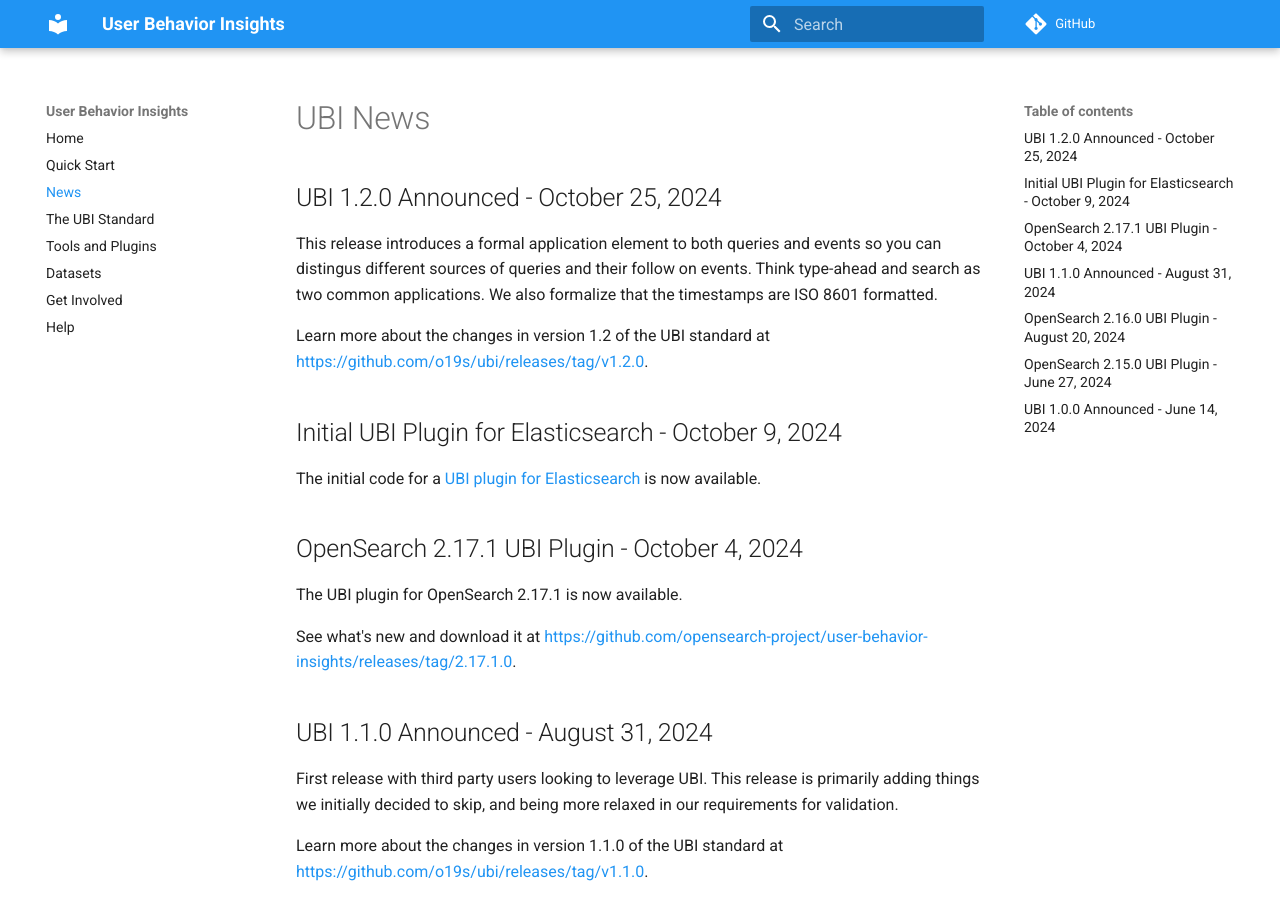
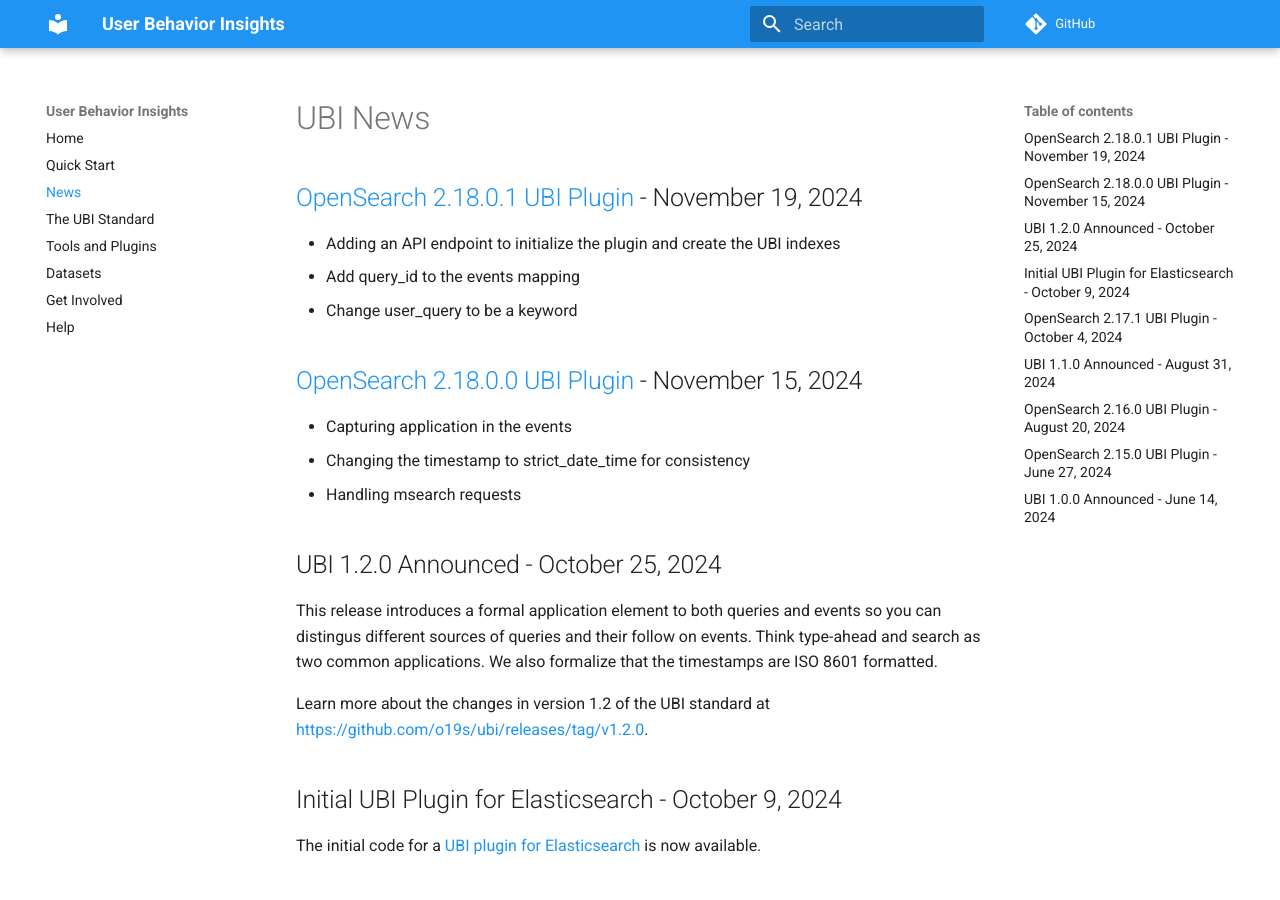
Before and after one commit to o19s/ubi-website, an MkDocs documentation site: the page built from docs/news.md, in a window 1280 px wide and 900 px high. Built offline with MkDocs 1.6.1 and Material for MkDocs 9.7.7, drawn with Linux system fonts in a browser that asks for light colours; comment, search, counter and statistics services are not loaded.

Commit message:
Updating news page.

```diff
--- a/docs/news.md
+++ b/docs/news.md
@@ -1,4 +1,16 @@
 # UBI News
+
+## [OpenSearch 2.18.0.1 UBI Plugin](https://github.com/opensearch-project/user-behavior-insights/releases/tag/2.18.0.1) - November 19, 2024
+
+* Adding an API endpoint to initialize the plugin and create the UBI indexes
+* Add query_id to the events mapping
+* Change user_query to be a keyword
+
+## [OpenSearch 2.18.0.0 UBI Plugin](https://github.com/opensearch-project/user-behavior-insights/releases/tag/2.18.0.0) - November 15, 2024
+
+* Capturing application in the events
+* Changing the timestamp to strict_date_time for consistency
+* Handling msearch requests
 
 ## UBI 1.2.0 Announced - October 25, 2024
 
```
